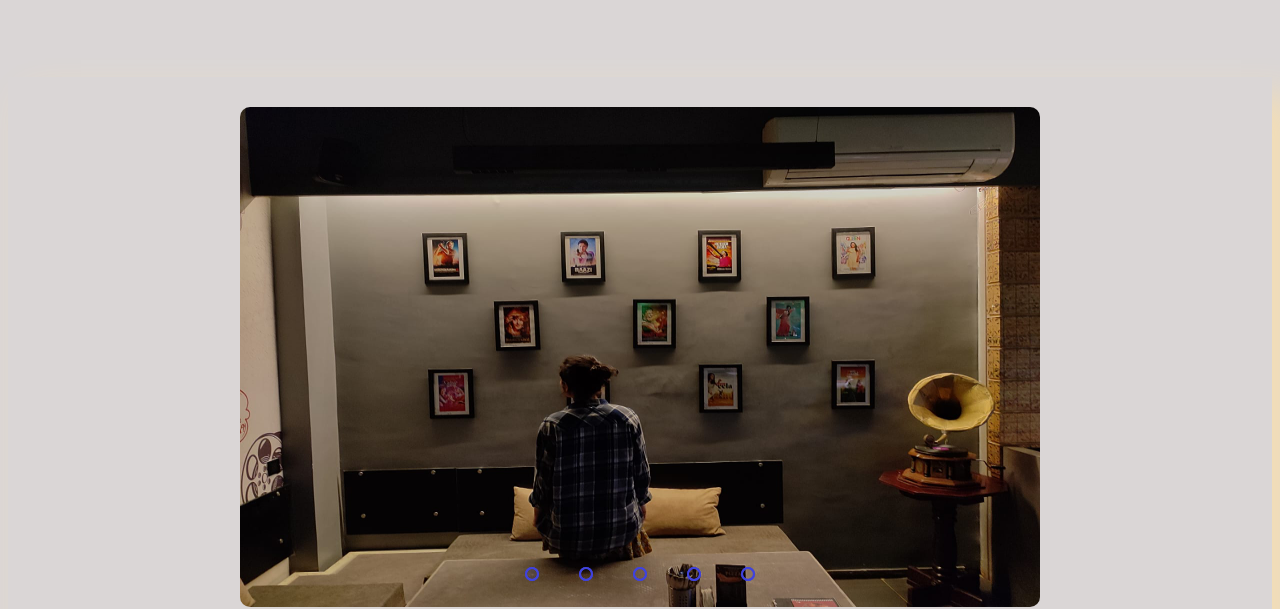
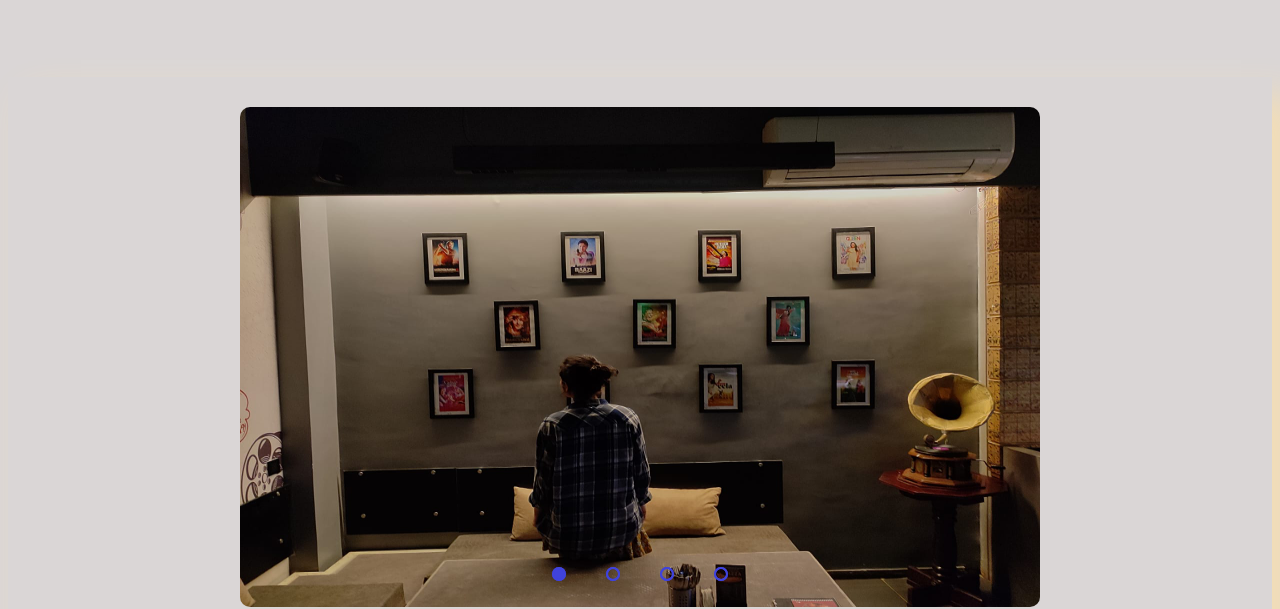
Before and after one commit to HelloNisarg/GWOC-Ginger-art, a plain HTML site: page index.html in a window 1280 px wide. Shown: the part 368-977 px from the top of the page. Drawn offline with Linux system fonts and the light colour scheme.

Commit message:
Update index.html

```diff
--- a/index.html
+++ b/index.html
@@ -67,7 +67,7 @@
                 <input type="radio" name="radio-btn" id="radio2">
                 <input type="radio" name="radio-btn" id="radio3">
                 <input type="radio" name="radio-btn" id="radio4">
-                <input type="radio" name="radio-btn" id="radio5">
+<!--                 <input type="radio" name="radio-btn" id="radio5"> -->
 
                 <!-- radio button end -->
 
@@ -88,9 +88,9 @@
                     <img src="t-shirt5.jpg" alt="">
                 </div>
 
-                <div class="slide">
+<!--                 <div class="slide">
                     <img src="pants1.jpg" alt="">
-                </div>
+                </div> -->
                 <!-- slide image end -->
 
                 <!-- automatic navigation start -->
@@ -99,7 +99,7 @@
                     <div class="auto-btn2"></div>
                     <div class="auto-btn3"></div>
                     <div class="auto-btn4"></div>
-                    <div class="auto-btn5"></div>
+<!--                     <div class="auto-btn5"></div> -->
 
                     <!-- automatic navigation end -->
                 </div>
@@ -112,7 +112,7 @@
                 <label for="radio2" class="manual-btn"></label>
                 <label for="radio3" class="manual-btn"></label>
                 <label for="radio4" class="manual-btn"></label>
-                <label for="radio5" class="manual-btn"></label>
+<!--                 <label for="radio5" class="manual-btn"></label> -->
 
             </div>
             <!-- manual navigation end -->
@@ -125,10 +125,10 @@
         setInterval(function () {
             document.getElementById('radio' + counter).checked = true;
             counter++;
-            if (counter > 5) {
+            if (counter > 4) {
                 counter = 1;
             }
-        }, 5000);
+        }, 4000);
 
     </script>
 
```
